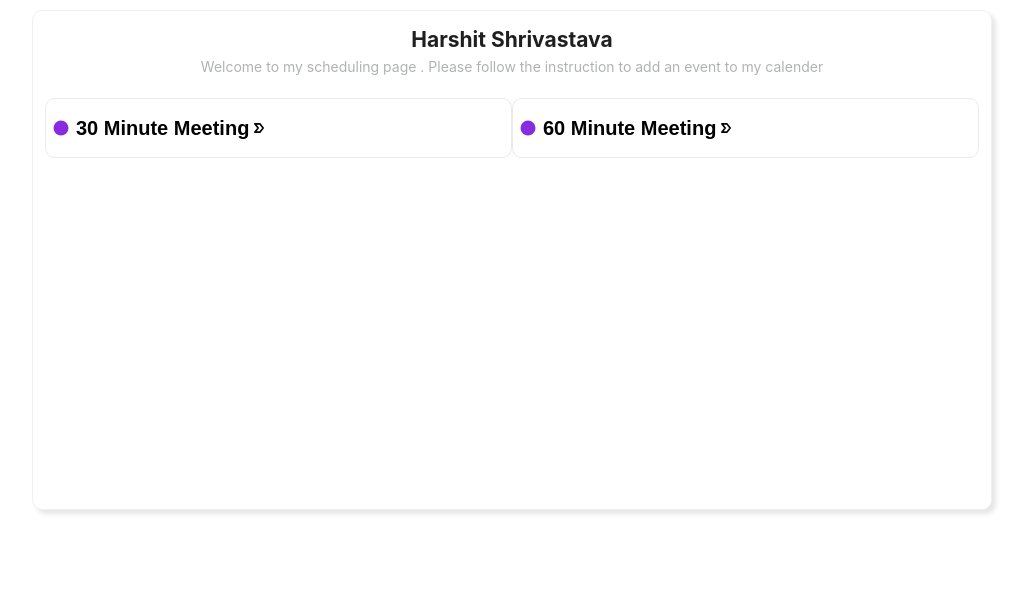
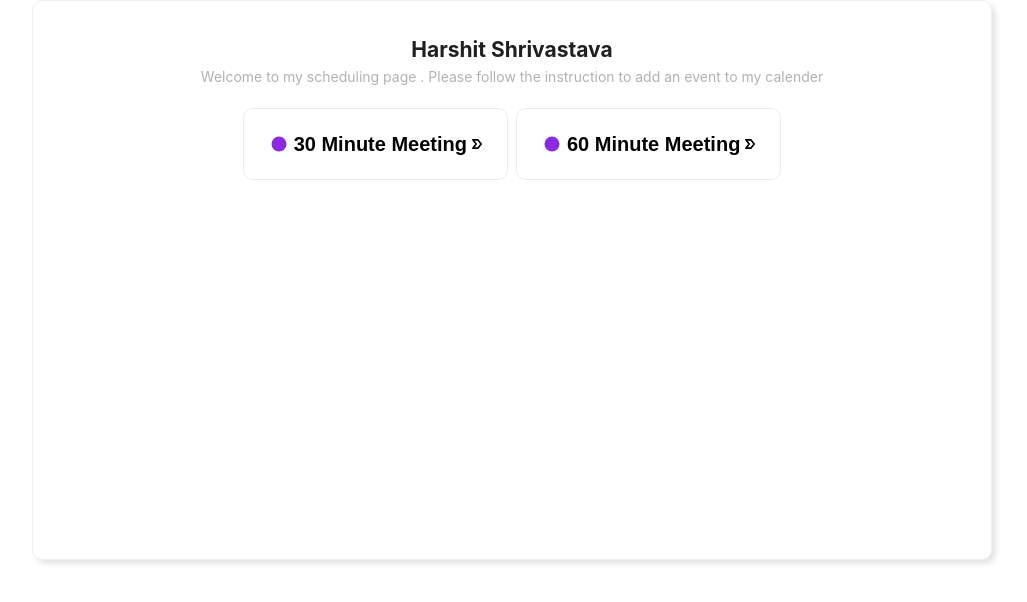
Before and after one commit to harshit340/MeetSchedular, a Next.js app in the folder meetschedular/: page / in a window 1280 px wide. Shown: the top 602 px of the page, without its empty margins (128-1155 px from the left). Built offline with nearby package versions, Linux system fonts and the light colour scheme.

Commit message:
doinnggggg

```diff
--- a/meetschedular/src/app/_calender/page.tsx
+++ b/meetschedular/src/app/_calender/page.tsx
@@ -5,7 +5,7 @@ import type { CalendarProps } from 'antd';
 import type { Dayjs } from 'dayjs';
 import "../style/callender.css";
 import Timer from '../_timer/page';
-import { useRouter } from "next/navigation"
+
 
 type CalenderProps = {
   onDateSelected?: (date: Dayjs) => void;
@@ -57,7 +57,7 @@ export default function Calender({ onDateSelected }: CalenderProps) {
            :<>
          <div className='calender-part'>
             <h2 style={{padding:"20px"}}>Select date and time</h2>
-            <div style={wrapperStyle}><Calendar fullscreen={false} onPanelChange={onPanelChange} onSelect={onSelect}/></div>
+            <div style={wrapperStyle} className='calender-style'><Calendar fullscreen={false} onPanelChange={onPanelChange} onSelect={onSelect}/></div>
             <div style={{padding:"20px"}}>
                 <h3>Time Zone</h3>
                 <h5 style={{fontSize:"14px" , fontWeight:300}}>Indian Standard Time (4:55)</h5>
--- a/meetschedular/src/app/page.tsx
+++ b/meetschedular/src/app/page.tsx
@@ -6,6 +6,7 @@ import { GoDotFill } from "react-icons/go";
 import { TbArrowBadgeRight} from "react-icons/tb";
 import { useRouter } from "next/navigation"
 import UserContext from '@/context/UserContext';
+import Link from 'next/link';
 
 
 export default function Home(){
@@ -26,12 +27,14 @@ export default function Home(){
 
     return (
         <>
-        <Card size="small" style={{ height: '500px' }} className="basic-layout">
-           <h2 style={{textAlign:"center"}}>Harshit Shrivastava</h2>
+        <Card size="small" className='card-layout'>
+          <div>
+           <h2 >Harshit Shrivastava</h2>
            <p>Welcome to my scheduling page . Please follow the instruction to add an event to my calender</p>
-           <div className="button-components" style={{display:"Flex"}}>
-           <button style={{display:"Flex"}} onClick={() => setDuration("30")}><GoDotFill style={{fontSize:30, color:"blueviolet"}} /><h2>30 Minute Meeting</h2><TbArrowBadgeRight style={{fontSize:20, color:"black"}} /></button>
-           <button style={{display:"Flex"}} onClick={() => setDuration("60")}><GoDotFill style={{fontSize:30 , color:"blueviolet"}}/><h2>60 Minute Meeting</h2><TbArrowBadgeRight style={{fontSize:20, color:"black"}}  /></button>
+           </div>
+           <div className='button-container' >
+           <button style={{display:"Flex"}} onClick={() => setDuration("30")}><GoDotFill style={{fontSize:30, color:"blueviolet"}} /><h2><Link style={{textDecoration:"none", color:'black'}} href="/page2">30 Minute Meeting</Link></h2><TbArrowBadgeRight style={{fontSize:20, color:"black"}} /></button>
+           <button style={{display:"Flex"}} onClick={() => setDuration("60")}><GoDotFill style={{fontSize:30 , color:"blueviolet"}}/><h2><Link href="/page2" style={{textDecoration: 'none' ,color:'black'}}>60 Minute Meeting</Link></h2><TbArrowBadgeRight style={{fontSize:20, color:"black"}}  /></button>
            </div>
         </Card>
         </>
--- a/meetschedular/src/app/page2/page.tsx
+++ b/meetschedular/src/app/page2/page.tsx
@@ -27,8 +27,9 @@ export default function Page2() {
     return (
         <>
          <Card size="small" style={{ height: '600px' , margin:"auto" }} className="basic-layout">
+          <SlArrowLeftCircle onClick={redirectingathome} style={{fontSize:"40px" , color:"blue" , cursor:"pointer" }}/>
            <div className="main-content">
-            <SlArrowLeftCircle onClick={redirectingathome} style={{fontSize:"40px" , color:"blue" , cursor:"pointer" }}/>
+
             <div className='content-part'>
 
                 <h5 style={{fontSize:"15px" , fontWeight:300}}>Harshit Shrivastava</h5>
@@ -37,7 +38,7 @@ export default function Page2() {
                 <h5 style={{fontSize:"14px" , fontWeight:300}}><BsCameraVideo />  Web conferencing details provide upon confirmation</h5>
             </div>
             <div className='other-part'>
-            <Calender onDateSelected={handleDateSelected}/>
+            <Calender  onDateSelected={handleDateSelected}/>
 
 
            </div>
--- a/meetschedular/src/app/style/Home.css
+++ b/meetschedular/src/app/style/Home.css
@@ -4,24 +4,30 @@
     box-sizing: border-box;
 }
 
-.basic-layout{
+.card-layout{
     max-width: 75%;
     margin:auto;
-    height: 100%;
-    margin-top:10px;
     border-radius: 10px;
     box-shadow: 4px 4px 5px rgba(0, 0, 0, 0.1);
+    height: 70vh;
+    padding: 20px;
 }
+
+h2{
+    text-align: center;
+}
+
 p{
     color:rgb(176, 179, 179);
     text-align: center;
 }
+
+
 button{
     background-color: white;
     border: 1px solid rgb(235, 235, 235);
     border-radius: 10px;
-    width:50% ;
-    height: 60px;
+    padding:20px;
     margin-top: 20px;
     text-align: start;
     cursor: pointer;
@@ -34,3 +40,20 @@ button:hover{
     box-shadow: 4px 4px 5px rgba(72, 72, 72, 0.1);
 
 }
+
+
+
+
+.button-container {
+    display: flex;
+    gap: 8px;
+    justify-content: center;
+    flex-wrap: wrap;
+  }
+
+  @media (max-width: 600px) {
+    .button-container {
+      flex-direction: column;
+    }
+
+  }
--- a/meetschedular/src/app/style/page2 copy.css
+++ /dev/null
@@ -1,30 +0,0 @@
-*{
-    margin:0;
-    padding:0;
-    box-sizing: border-box;
-}
-
-.basic-layout{
-    max-width: 75%;
-    margin:auto;
-    height: 100%;
-    margin-top:10px;
-    border-radius: 10px;
-    box-shadow: 4px 4px 5px rgba(0, 0, 0, 0.1);
-}
-
-.main-content{
-    display:flex;
-    justify-content: space-between;
-    padding-right: 10px;
-}
-
-.calender-part{
-    border-left:1px solid rgb(206, 204, 204);
-    padding:10px;
-}
-
-.content-part{
-    position: absolute;
-    top:20%;
-}
--- a/meetschedular/src/app/style/page2.css
+++ b/meetschedular/src/app/style/page2.css
@@ -7,10 +7,15 @@
 .basic-layout{
     max-width: 75%;
     margin:auto;
-    height: 100%;
     margin-top:10px;
     border-radius: 10px;
     box-shadow: 4px 4px 5px rgba(0, 0, 0, 0.1);
+}
+@media (max-width:1180px){
+    .basic-layout{
+        max-width: 45%;
+
+    }
 }
 
 .main-content{
@@ -19,12 +24,17 @@
     padding-right: 10px;
 }
 
-.calender-part{
-    border-left:1px solid rgb(206, 204, 204);
-    padding:10px;
+@media (max-width:1180px){
+    .main-content{
+        flex-direction: column;
+        padding-top:10px;
+    }
+    .other-part{
+        padding-top:20px;
+    }
 }
 
+
 .content-part{
-    position: absolute;
-    top:20%;
+    margin-top:10%;
 }
```
Also changed, not shown: meetschedular/src/app/style/callender.css (+8 -2 lines).
